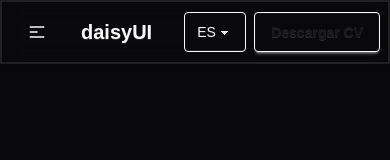
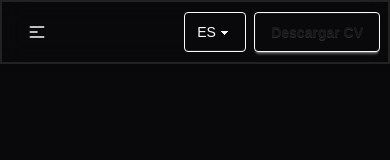
Before and after one commit to mazax28/portfolio-jova, a React (Vite) app: page / in a window 390 px wide. Shown: the top 160 px of the page. Built offline with nearby package versions, Linux system fonts and the light colour scheme.

Commit message:
feat: hide daisyUI button on smaller screens for better responsiveness

```diff
--- a/src/components/Navbar.tsx
+++ b/src/components/Navbar.tsx
@@ -19,7 +19,7 @@ function Navbar() {
             <Link to='contact' smooth={true} duration={500}><li><a>Contacto</a></li></Link>
             </ul>
         </div>
-        <a className="btn btn-ghost text-xl">daisyUI</a>
+        <a className="btn btn-ghost text-xl hidden md:block">daisyUI</a>
         </div>
         <div className="navbar-center hidden lg:flex">
         <ul className="menu menu-horizontal px-1 font-light">
```
